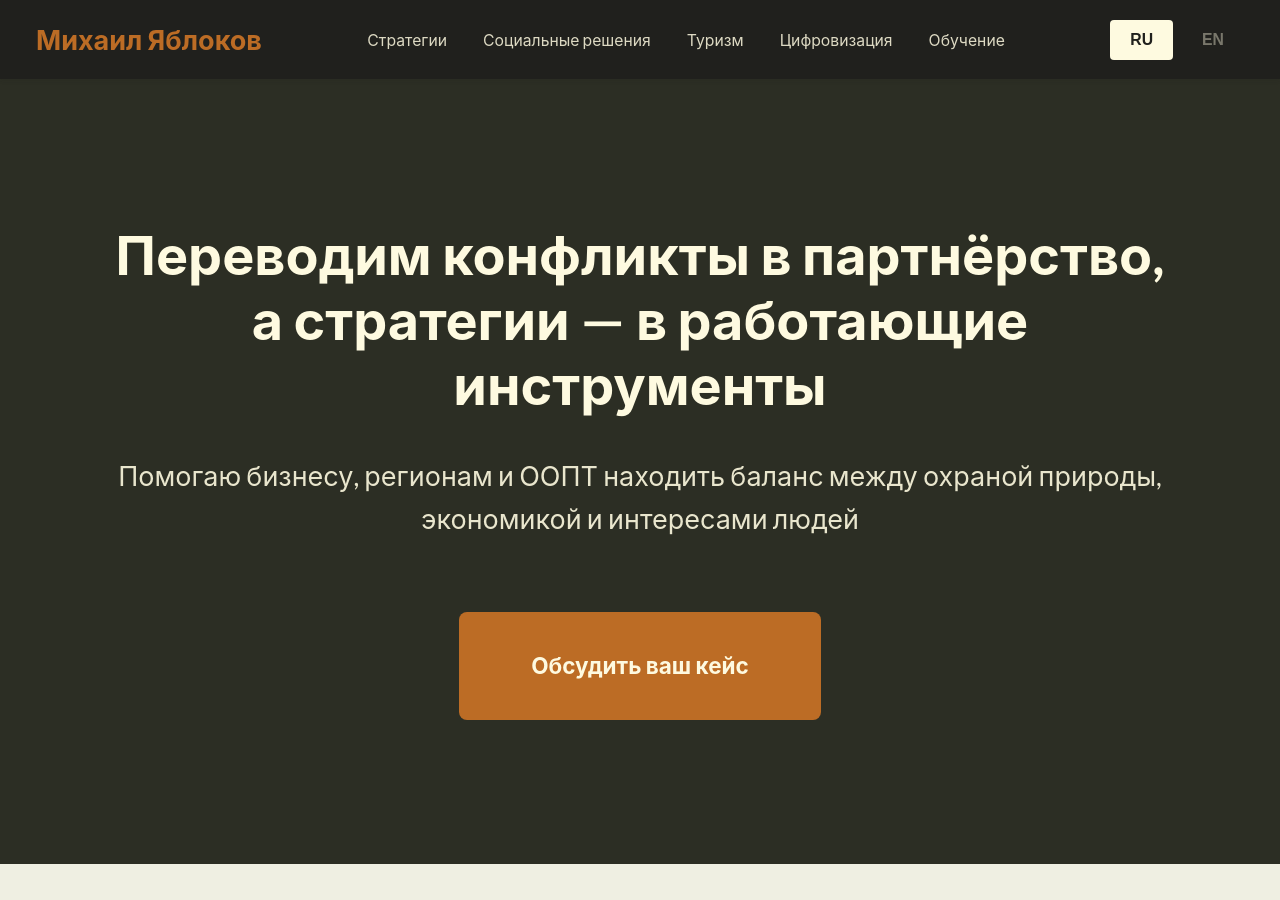
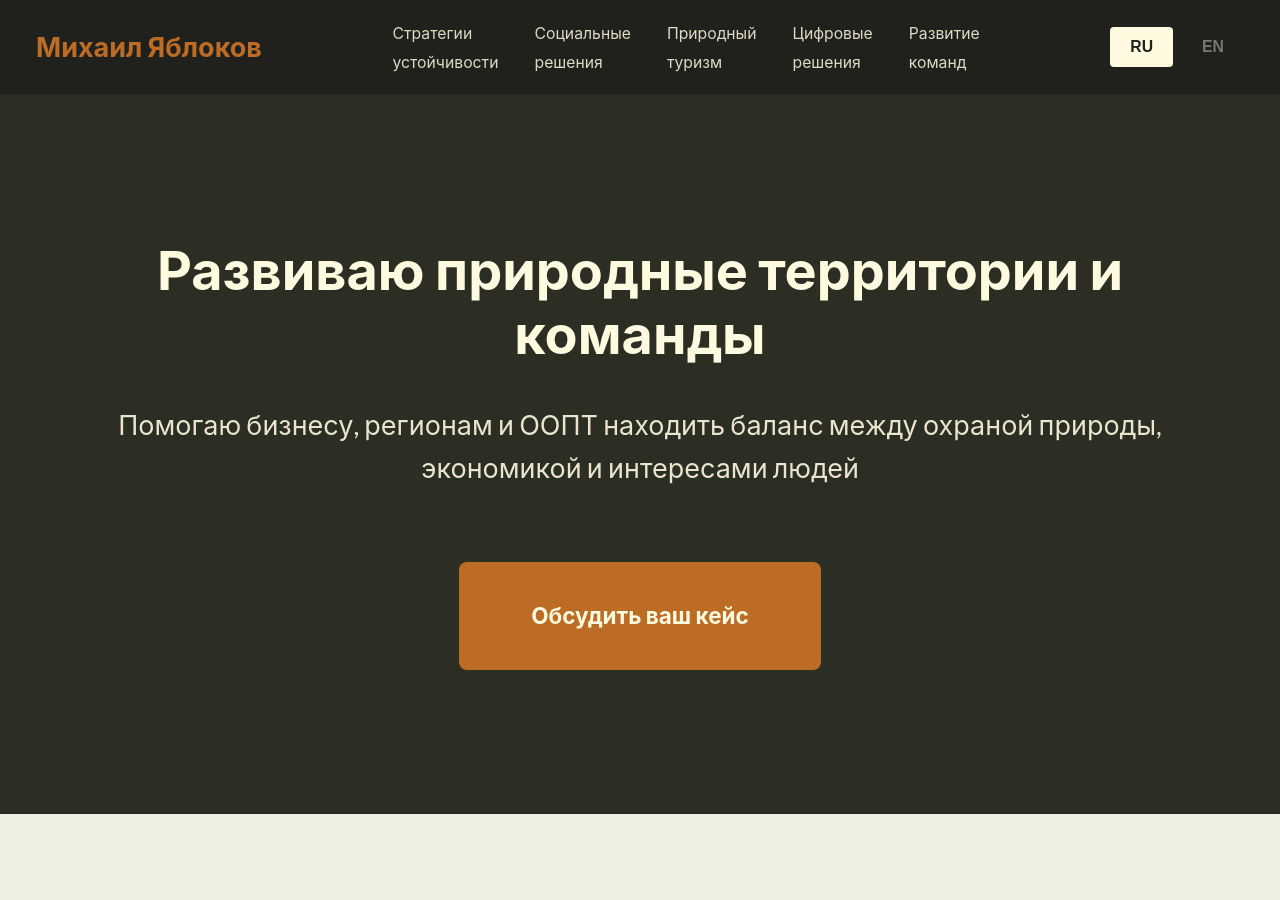
Before and after one commit to mike-yablokov/mike-yablokov.github.io, a Jekyll site: the page built from index.md, in a window 1280 px wide and 900 px high. Built offline with Jekyll 4.4.1, drawn with Linux system fonts in a browser that asks for light colours; some of the changed text lies outside the part shown.

Commit message:
Update direction names and improve layout - Header navigation in 2 lines, Footer with full names, Hero H1 updated, Cards with flexbox for button alignment, Grid-5 centered

```diff
--- a/_includes/footer.html
+++ b/_includes/footer.html
@@ -4,8 +4,7 @@
     <div class="footer-section footer-about">
       <h3 class="footer-title">Михаил Яблоков</h3>
       <p class="footer-text">
-        Эксперт по территориальной охране природы.
-        Стратегии устойчивости, устойчивый туризм, социальные решения.
+        Эксперт по территориальной охране природы, стратегическому планированию, развитию природного туризма и социальным решениям.
       </p>
     </div>
 
@@ -14,10 +13,10 @@
       <h4 class="footer-title">Направления</h4>
       <ul class="footer-links">
         <li><a href="{{ '/strategic/' | relative_url }}">Стратегии устойчивости</a></li>
-        <li><a href="{{ '/social/' | relative_url }}">Социальные решения</a></li>
-        <li><a href="{{ '/tourism/' | relative_url }}">Устойчивый туризм</a></li>
-        <li><a href="{{ '/digital/' | relative_url }}">Цифровые решения</a></li>
-        <li><a href="{{ '/education/' | relative_url }}">Обучение и развитие</a></li>
+        <li><a href="{{ '/social/' | relative_url }}">Социальные решения для территорий</a></li>
+        <li><a href="{{ '/tourism/' | relative_url }}">Устойчивый природный туризм</a></li>
+        <li><a href="{{ '/digital/' | relative_url }}">Цифровые решения для территорий</a></li>
+        <li><a href="{{ '/education/' | relative_url }}">Обучение и развитие команд</a></li>
       </ul>
     </div>
 
--- a/_includes/header.html
+++ b/_includes/header.html
@@ -7,19 +7,19 @@
     <nav class="nav" aria-label="Основная навигация">
       <ul class="nav-list">
         <li class="nav-item">
-          <a href="{{ '/strategic/' | relative_url }}" class="nav-link">Стратегии</a>
+          <a href="{{ '/strategic/' | relative_url }}" class="nav-link">Стратегии<br>устойчивости</a>
         </li>
         <li class="nav-item">
-          <a href="{{ '/social/' | relative_url }}" class="nav-link">Социальные решения</a>
+          <a href="{{ '/social/' | relative_url }}" class="nav-link">Социальные<br>решения</a>
         </li>
         <li class="nav-item">
-          <a href="{{ '/tourism/' | relative_url }}" class="nav-link">Туризм</a>
+          <a href="{{ '/tourism/' | relative_url }}" class="nav-link">Природный<br>туризм</a>
         </li>
         <li class="nav-item">
-          <a href="{{ '/digital/' | relative_url }}" class="nav-link">Цифровизация</a>
+          <a href="{{ '/digital/' | relative_url }}" class="nav-link">Цифровые<br>решения</a>
         </li>
         <li class="nav-item">
-          <a href="{{ '/education/' | relative_url }}" class="nav-link">Обучение</a>
+          <a href="{{ '/education/' | relative_url }}" class="nav-link">Развитие<br>команд</a>
         </li>
       </ul>
     </nav>
@@ -94,7 +94,8 @@
   text-decoration: none;
   opacity: 0.85;
   transition: opacity var(--transition-fast), color var(--transition-fast);
-  white-space: nowrap;
+  text-align: center;
+  line-height: 1.3;
 }
 
 .nav-link:hover {
@@ -256,7 +257,7 @@
   }
 
   .lang-switcher {
-    display: none; /* Скрыто на мобильных, можно показать в мобильном меню */
+    /* Показываем на мобильных, но EN пока disabled */
   }
 }
 </style>
--- a/assets/css/main.css
+++ b/assets/css/main.css
@@ -267,6 +267,12 @@
 
 .grid-5 {
   grid-template-columns: repeat(5, 1fr);
+  justify-items: center;
+}
+
+.grid-5 > * {
+  width: 100%;
+  max-width: 280px;
 }
 
 /* ============================================
--- a/index.md
+++ b/index.md
@@ -8,7 +8,7 @@
 <section class="hero-section" style="min-height: 80vh; display: flex; align-items: center; justify-content: center; background-color: var(--color-m-primary); color: var(--color-light-text); text-align: center; padding: var(--spacing-xxl) var(--spacing-md);">
   <div class="container">
     <h1 style="font-size: var(--font-size-4xl); margin-bottom: var(--spacing-md);">
-      Переводим конфликты в партнёрство,<br>а стратегии — в работающие инструменты
+      Развиваю природные территории и команды
     </h1>
     <p style="font-size: var(--font-size-xl); margin-bottom: var(--spacing-lg); opacity: 0.9;">
       Помогаю бизнесу, регионам и ООПТ находить баланс между охраной природы, экономикой и интересами людей
@@ -24,33 +24,33 @@
     <h2 class="text-center" style="margin-bottom: var(--spacing-xl);">Направления моей работы</h2>
 
     <div class="grid grid-5">
-      <div class="direction-card" style="background: var(--color-background); padding: var(--spacing-md); border-radius: var(--radius-lg); box-shadow: var(--shadow-sm);">
+      <div class="direction-card" style="background: var(--color-background); padding: var(--spacing-md); border-radius: var(--radius-lg); box-shadow: var(--shadow-sm); display: flex; flex-direction: column;">
         <h3>Стратегии устойчивости</h3>
-        <p style="margin: var(--spacing-sm) 0;">Фасилитация и создание рабочих стратегий для ООПТ и бизнеса</p>
+        <p style="margin: var(--spacing-sm) 0; flex-grow: 1;">Фасилитация и создание рабочих стратегий для ООПТ и бизнеса</p>
         <a href="{{ '/strategic/' | relative_url }}" class="btn btn-primary" style="margin-top: var(--spacing-sm);">Подробнее</a>
       </div>
 
-      <div class="direction-card" style="background: var(--color-background); padding: var(--spacing-md); border-radius: var(--radius-lg); box-shadow: var(--shadow-sm);">
+      <div class="direction-card" style="background: var(--color-background); padding: var(--spacing-md); border-radius: var(--radius-lg); box-shadow: var(--shadow-sm); display: flex; flex-direction: column;">
         <h3>Социальные решения</h3>
-        <p style="margin: var(--spacing-sm) 0;">Социологические исследования и партнерство с сообществами</p>
+        <p style="margin: var(--spacing-sm) 0; flex-grow: 1;">Социологические исследования и партнерство с сообществами</p>
         <a href="{{ '/social/' | relative_url }}" class="btn btn-primary" style="margin-top: var(--spacing-sm);">Подробнее</a>
       </div>
 
-      <div class="direction-card" style="background: var(--color-background); padding: var(--spacing-md); border-radius: var(--radius-lg); box-shadow: var(--shadow-sm);">
-        <h3>Устойчивый туризм</h3>
-        <p style="margin: var(--spacing-sm) 0;">Концепции визит-центров и турпродуктов для природных территорий</p>
+      <div class="direction-card" style="background: var(--color-background); padding: var(--spacing-md); border-radius: var(--radius-lg); box-shadow: var(--shadow-sm); display: flex; flex-direction: column;">
+        <h3>Природный туризм</h3>
+        <p style="margin: var(--spacing-sm) 0; flex-grow: 1;">Концепции визит-центров и турпродуктов для природных территорий</p>
         <a href="{{ '/tourism/' | relative_url }}" class="btn btn-primary" style="margin-top: var(--spacing-sm);">Подробнее</a>
       </div>
 
-      <div class="direction-card" style="background: var(--color-background); padding: var(--spacing-md); border-radius: var(--radius-lg); box-shadow: var(--shadow-sm);">
+      <div class="direction-card" style="background: var(--color-background); padding: var(--spacing-md); border-radius: var(--radius-lg); box-shadow: var(--shadow-sm); display: flex; flex-direction: column;">
         <h3>Цифровые решения</h3>
-        <p style="margin: var(--spacing-sm) 0;">Цифровизация мониторинга и управления территориями</p>
+        <p style="margin: var(--spacing-sm) 0; flex-grow: 1;">Цифровизация мониторинга и управления территориями</p>
         <a href="{{ '/digital/' | relative_url }}" class="btn btn-primary" style="margin-top: var(--spacing-sm);">Подробнее</a>
       </div>
 
-      <div class="direction-card" style="background: var(--color-background); padding: var(--spacing-md); border-radius: var(--radius-lg); box-shadow: var(--shadow-sm);">
-        <h3>Обучение и развитие</h3>
-        <p style="margin: var(--spacing-sm) 0;">Практические программы по ESG и заповедному делу</p>
+      <div class="direction-card" style="background: var(--color-background); padding: var(--spacing-md); border-radius: var(--radius-lg); box-shadow: var(--shadow-sm); display: flex; flex-direction: column;">
+        <h3>Развитие команд</h3>
+        <p style="margin: var(--spacing-sm) 0; flex-grow: 1;">Практические программы по ESG и заповедному делу</p>
         <a href="{{ '/education/' | relative_url }}" class="btn btn-primary" style="margin-top: var(--spacing-sm);">Подробнее</a>
       </div>
     </div>
```
